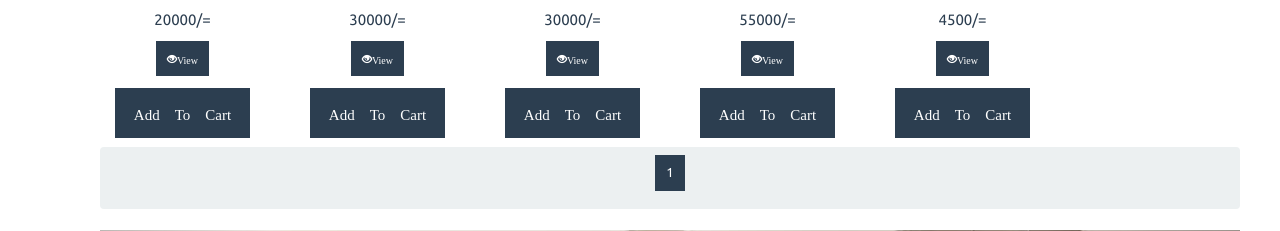
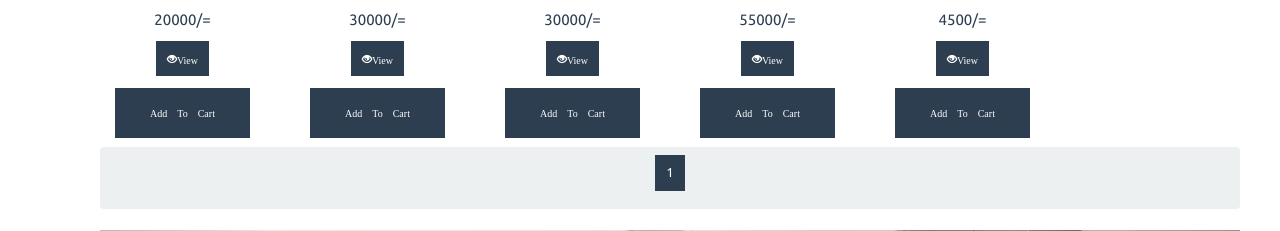
Before and after one commit to latototita/laban-ANNOTHER-TRIAL, a Django app: page /store/ in a window 1280 px wide. Shown: the part 1471-1702 px from the top of the page. Run offline with Django 3.2, Linux system fonts and the light colour scheme; data comes from the database, SQL or seed files in the repository; some libraries are stand-ins or nearby versions.

Commit message:
Update index.html

```diff
--- a/store/templates/index.html
+++ b/store/templates/index.html
@@ -103,7 +103,7 @@
 							{% csrf_token %}
 							<input hidden type="text" name='product' value='{{product.id}}'>
 							<input type="submit" class="btn btn-primary btn-sm mt-2 glyphicon glyphicon-shopping-cart form-control"
-								value="Add To Cart" style="font-size: 15px">
+								value="Add To Cart" style="font-size-adjust: 60px; font-size: 10px">
 						</form>
 
 
```
